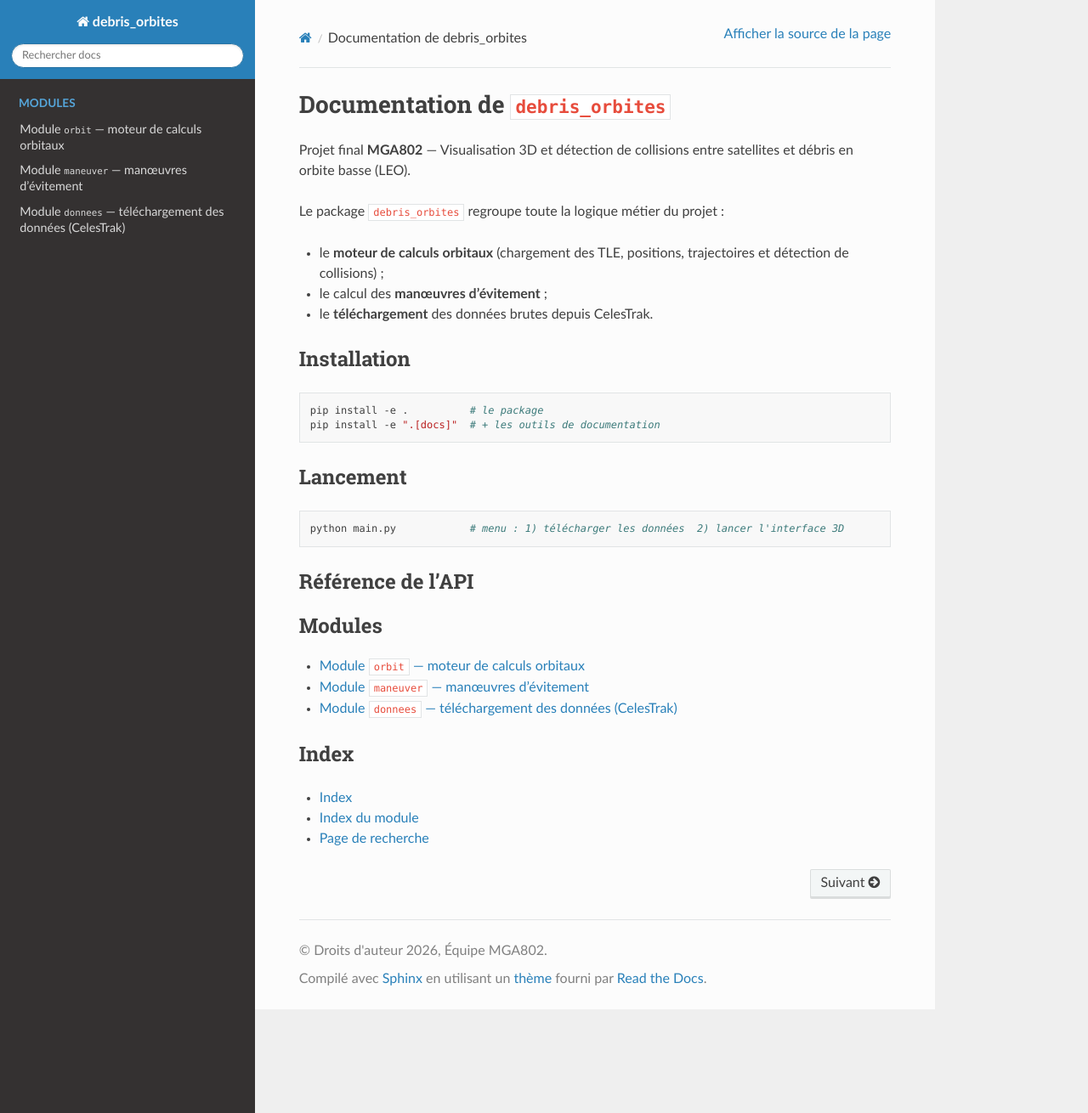
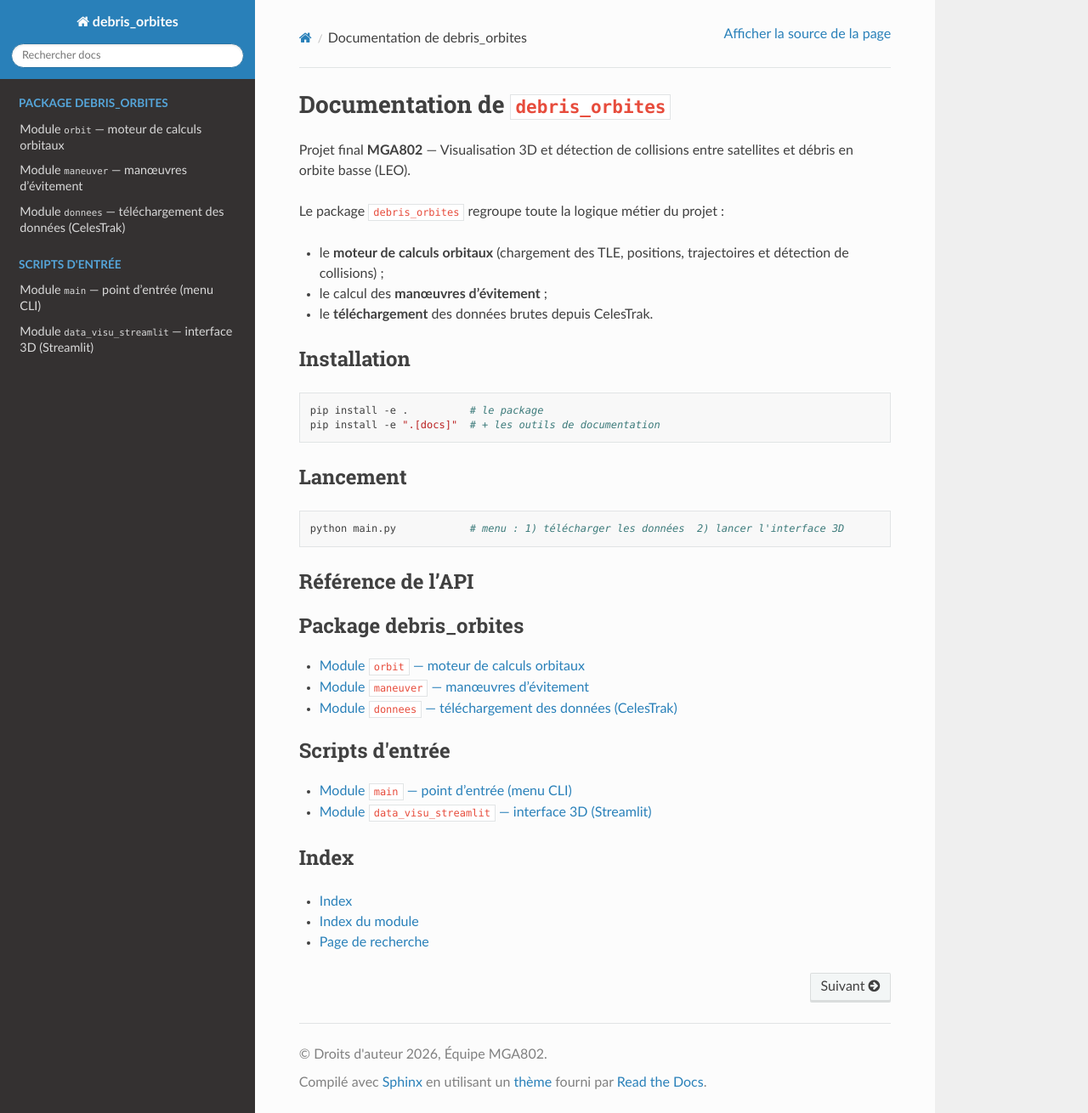
Before and after one commit to Vic-uchizo/Projet_Final_MGA802, a Sphinx documentation site: the page built from docs/index.rst, in a window 1280 px wide and 1310 px high. Shown: the whole window at 85% size. Built offline with Sphinx 7.4.7 and the Read the Docs theme 3.1.0, drawn with Linux system fonts in a browser that asks for light colours.

Commit message:
ajustement sphinx

```diff
--- /dev/null
+++ b/docs/api/main.rst
@@ -0,0 +1,7 @@
+Module ``main`` — point d'entrée (menu CLI)
+===========================================
+
+.. automodule:: main
+   :members:
+   :undoc-members:
+   :show-inheritance:
--- /dev/null
+++ b/docs/api/visualisation.rst
@@ -0,0 +1,7 @@
+Module ``data_visu_streamlit`` — interface 3D (Streamlit)
+=========================================================
+
+.. automodule:: data_visu_streamlit
+   :members:
+   :undoc-members:
+   :show-inheritance:
--- a/docs/index.rst
+++ b/docs/index.rst
@@ -31,11 +31,18 @@ Référence de l'API
 
 .. toctree::
    :maxdepth: 2
-   :caption: Modules
+   :caption: Package debris_orbites
 
    api/orbit
    api/maneuver
    api/donnees
+
+.. toctree::
+   :maxdepth: 2
+   :caption: Scripts d'entrée
+
+   api/main
+   api/visualisation
 
 Index
 -----
```
